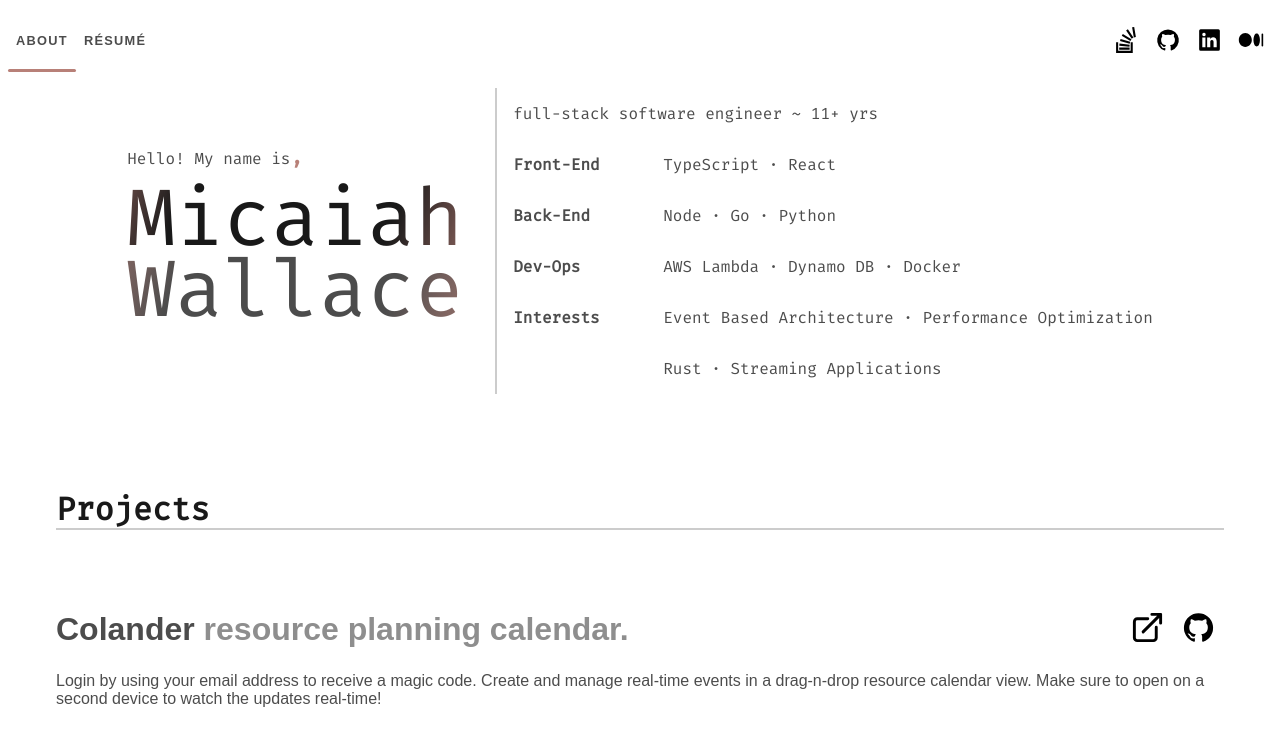
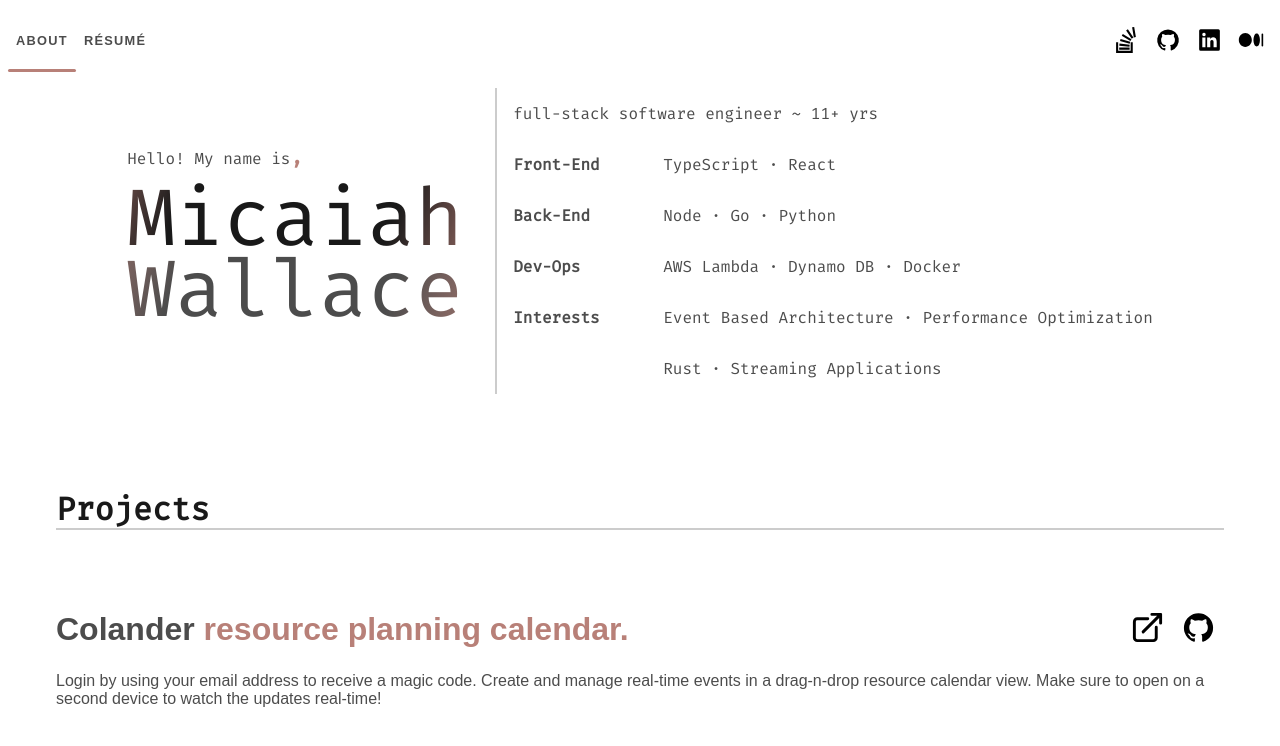
Before and after one commit to micaiahwallace/personal-portfolio, a SvelteKit app: page / in a window 1280 px wide. Shown: the top 746 px of the page. Built offline with nearby package versions, Linux system fonts and the light colour scheme.

Commit message:
fix hover bug on links, other style changes

```diff
--- a/package.json
+++ b/package.json
@@ -1,6 +1,8 @@
 {
 	"name": "micaiahwallace-portfolio",
 	"version": "0.0.2",
+	"private": true,
+	"type": "module",
 	"scripts": {
 		"dev": "vite dev",
 		"build": "vite build",
@@ -28,9 +30,9 @@
 		"svelte-pdf": "^1.0.19",
 		"tslib": "^2.4.1",
 		"typescript": "^5.0.0",
-		"vite": "^7.2.2"
+		"vite": "^7.2.2",
+		"vite-plugin-mkcert": "^1.17.9"
 	},
-	"type": "module",
 	"dependencies": {
 		"@sveltejs/vite-plugin-svelte": "^6.2.1",
 		"@vercel/analytics": "^1.5.0"
--- a/src/routes/Projects.svelte
+++ b/src/routes/Projects.svelte
@@ -92,7 +92,7 @@
 	}
 
 	.muted {
-		color: #8e8e8e;
+		color: var(--color-primary);
 	}
 
 	.project-link {
--- a/src/routes/styles.css
+++ b/src/routes/styles.css
@@ -51,6 +51,7 @@ a.link:hover::before {
 }
 
 *[data-tooltip]::after {
+	pointer-events: none;
 	content: attr(data-tooltip);
 	background-color: #161616;
 	position: absolute;
--- a/vite.config.ts
+++ b/vite.config.ts
@@ -1,6 +1,7 @@
 import { sveltekit } from '@sveltejs/kit/vite';
 import { defineConfig } from 'vite';
+import ssl from 'vite-plugin-mkcert';
 
 export default defineConfig({
-	plugins: [sveltekit()]
+	plugins: [sveltekit(), ssl()]
 });
```
Also changed, not shown: 1 other file (tests, documents, lock files or other folders).
